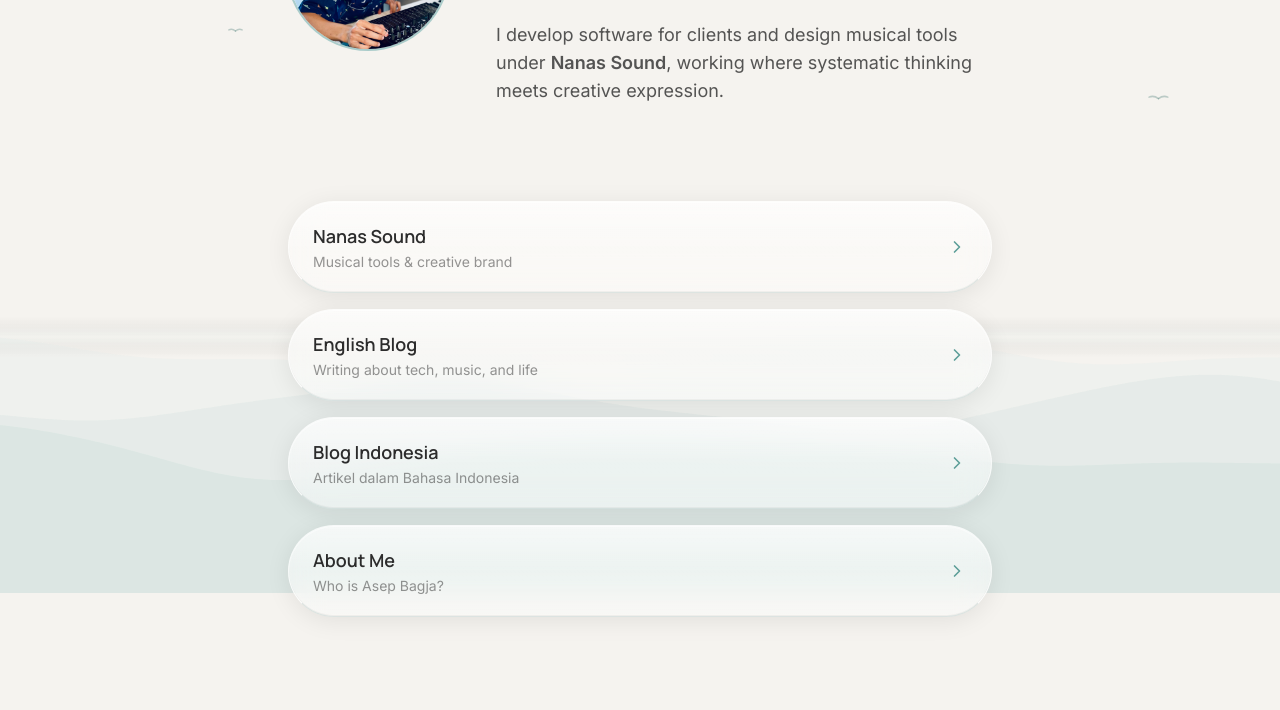
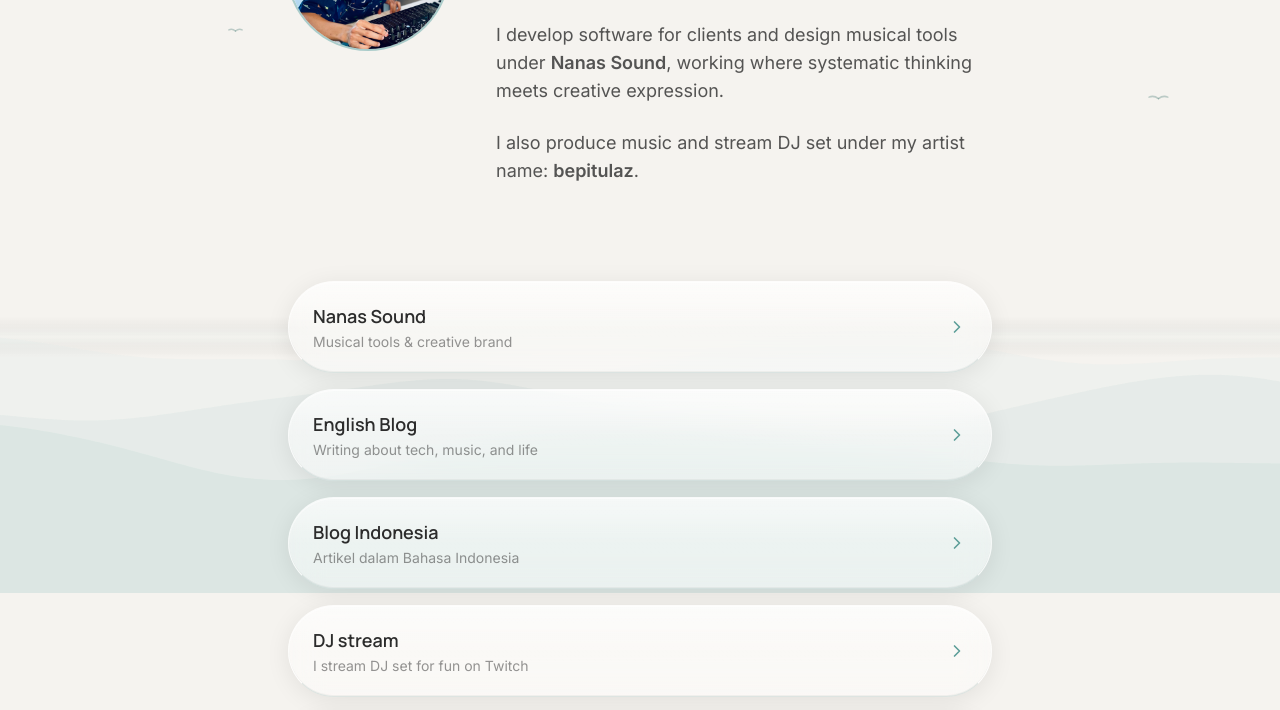
Before and after one commit to bepitulaz/bepitulaz.github.io, an Astro site: page / in a window 1280 px wide. Shown: the part 207-917 px from the top of the page. Built offline with nearby package versions, Linux system fonts and the light colour scheme; Astro itself is replaced by a stand-in of ours.

Commit message:
Add Twitch card

```diff
--- a/src/components/Hero.astro
+++ b/src/components/Hero.astro
@@ -38,6 +38,11 @@
                 <b>Nanas Sound</b>, working where systematic thinking meets
                 creative expression.
             </p>
+            <p
+                class="mt-6 text-base sm:text-lg text-charcoal/80 dark:text-neutral-300 leading-relaxed max-w-xl"
+            >
+                I also produce music and stream DJ set under my artist name: <b>bepitulaz</b>.
+            </p>
         </div>
     </div>
 </div>
--- a/src/pages/index.astro
+++ b/src/pages/index.astro
@@ -23,6 +23,12 @@
         description: "Artikel dalam Bahasa Indonesia",
         href: "/id/blog",
         external: false,
+    },
+    {
+        title: "DJ stream",
+        description: "I stream DJ set for fun on Twitch",
+        href: "https://www.twitch.tv/bepitulaz",
+        external: true,
     },
     {
         title: "About Me",
```
